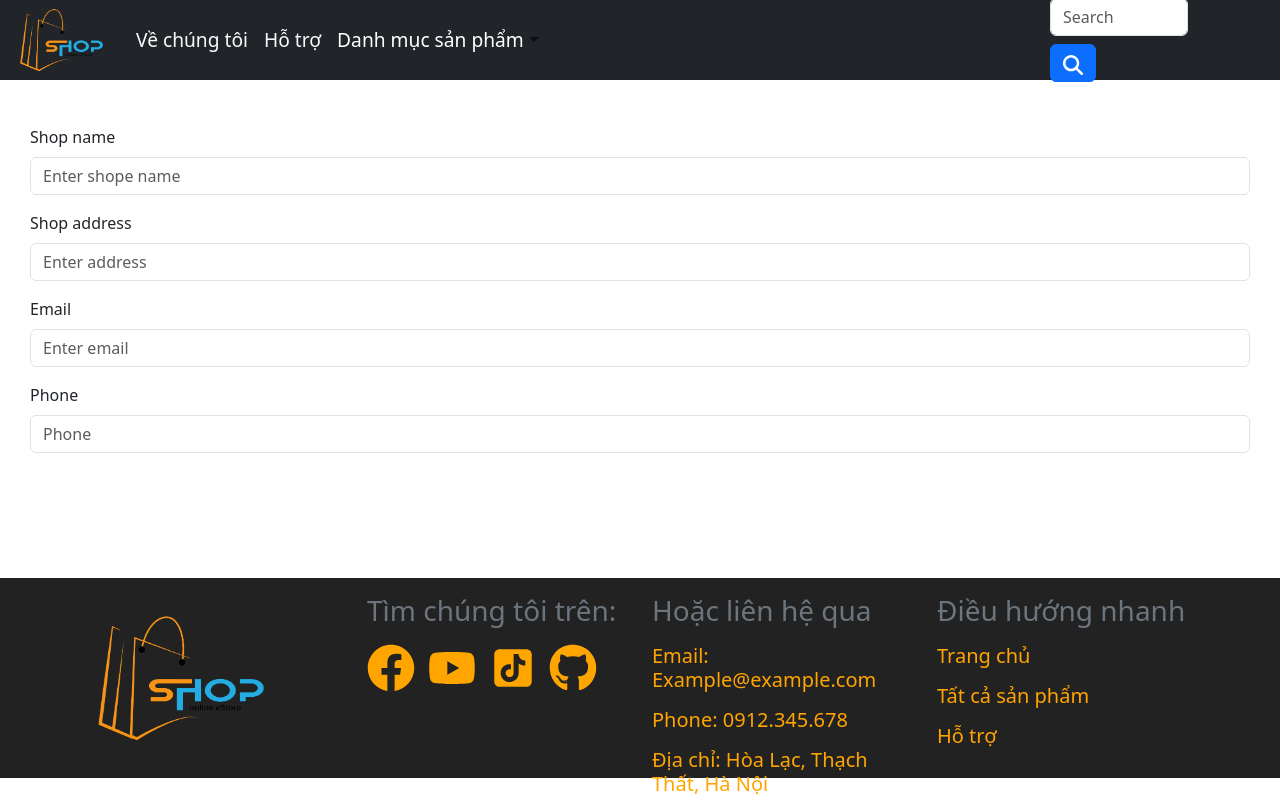
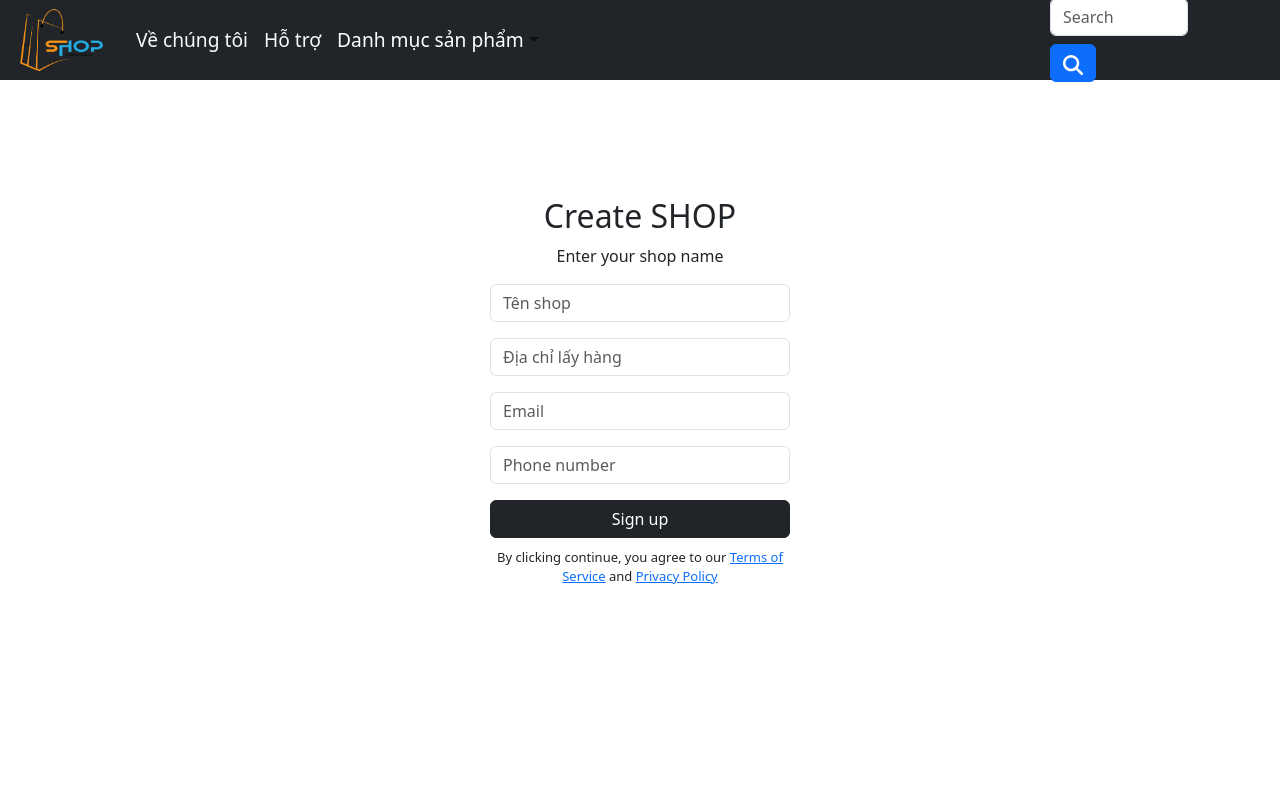
Before and after one commit to MinhBTHE186598/OnlineShop, a React (Create React App) app: page /addSaler in a window 1280 px wide. Shown: the top 800 px of the page. Built offline with nearby package versions, Linux system fonts and the light colour scheme.

Commit message:
Sửa lại view FormReg

```diff
--- a/src/components/FormReg.js
+++ b/src/components/FormReg.js
@@ -1,30 +1,34 @@
+import React from 'react';
 import Form from 'react-bootstrap/Form';
+import Button from 'react-bootstrap/Button';
 import Container from 'react-bootstrap/Container';
-import Row from 'react-bootstrap/Row';
-import Col from 'react-bootstrap/Col';
-
 
 function FormGroupExample() {
   return (
-    <Form id="wrapper" style={{ margin: '125px 30px' }}>
+    <Container fluid="sm" style={{ display: 'flex', justifyContent: 'center', alignItems: 'center', height: '100vh' }}>
+      <Form style={{ width: '300px', textAlign: 'center' }}>
+        <h2>Create SHOP</h2>
+        <p>Enter your shop name</p>
         <Form.Group className="mb-3" controlId="formGroupNameShop">
-        <Form.Label>Shop name</Form.Label>
-        <Form.Control type="shopname" placeholder="Enter shope name" />
+          <Form.Control type="text" placeholder="Tên shop" />
         </Form.Group>
         <Form.Group className="mb-3" controlId="formGroupAddress">
-        <Form.Label>Shop address</Form.Label>
-        <Form.Control type="shopaddress" placeholder="Enter address" />
+          <Form.Control type="text" placeholder="Địa chỉ lấy hàng" />
         </Form.Group>
-
         <Form.Group className="mb-3" controlId="formGroupEmail">
-        <Form.Label>Email</Form.Label>
-        <Form.Control type="email" placeholder="Enter email" />
+          <Form.Control type="email" placeholder="Email" />
         </Form.Group>
         <Form.Group className="mb-3" controlId="formGroupPhone">
-        <Form.Label>Phone</Form.Label>
-        <Form.Control type="phone" placeholder="Phone" />
+          <Form.Control type="text" placeholder="Phone number" />
         </Form.Group>
+        <Button variant="dark" type="submit" style={{ width: '100%' }}>
+          Sign up
+        </Button>
+        <p style={{ marginTop: '10px', fontSize: 'small' }}>
+          By clicking continue, you agree to our <a href="#">Terms of Service</a> and <a href="#">Privacy Policy</a>
+        </p>
       </Form>
+    </Container>
   );
 }
 
```
Lines whose indentation alone changed are shown as unchanged.
